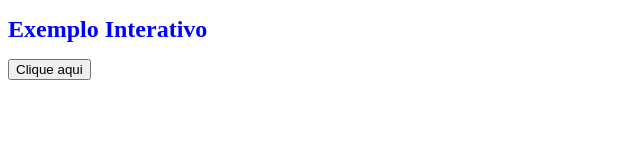
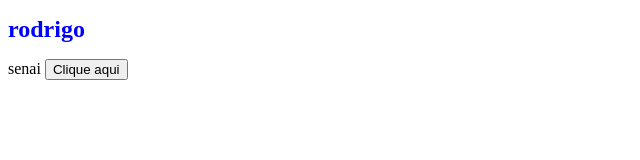
Before and after one commit to rodrigosantos0909/pg02, a plain HTML site: page index.html in a window 1280 px wide. Shown: the whole page, without its empty margins (0-640 px from the left). Drawn offline with Linux system fonts and the light colour scheme.

Commit message:
Add files via upload

```diff
--- a/index.html
+++ b/index.html
@@ -6,7 +6,7 @@
     <link rel="stylesheet" href="style.css">
 </head>
 <body>
-    <h1>Exemplo Interativo</h1>
+    <h1>rodrigo</h1>senai
 
     <button onclick="mostrarMensagem()">Clique aqui</button>
     <p id="mensagem"></p>
```
